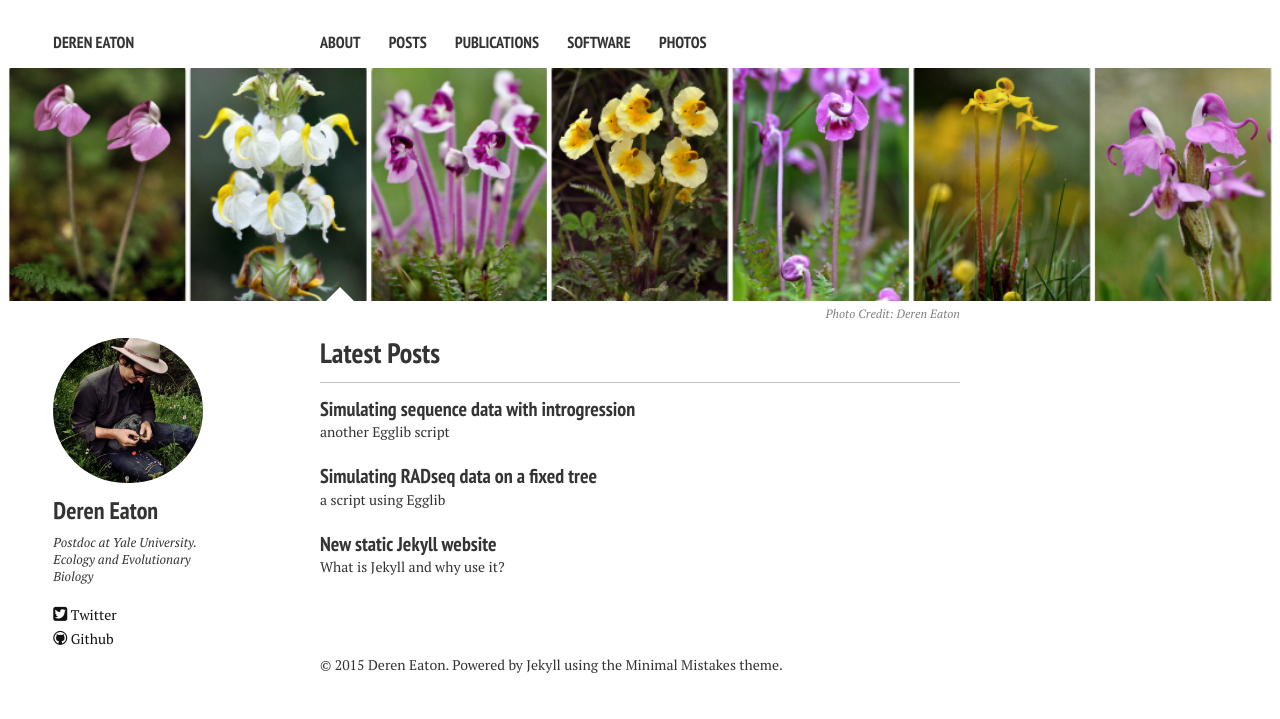
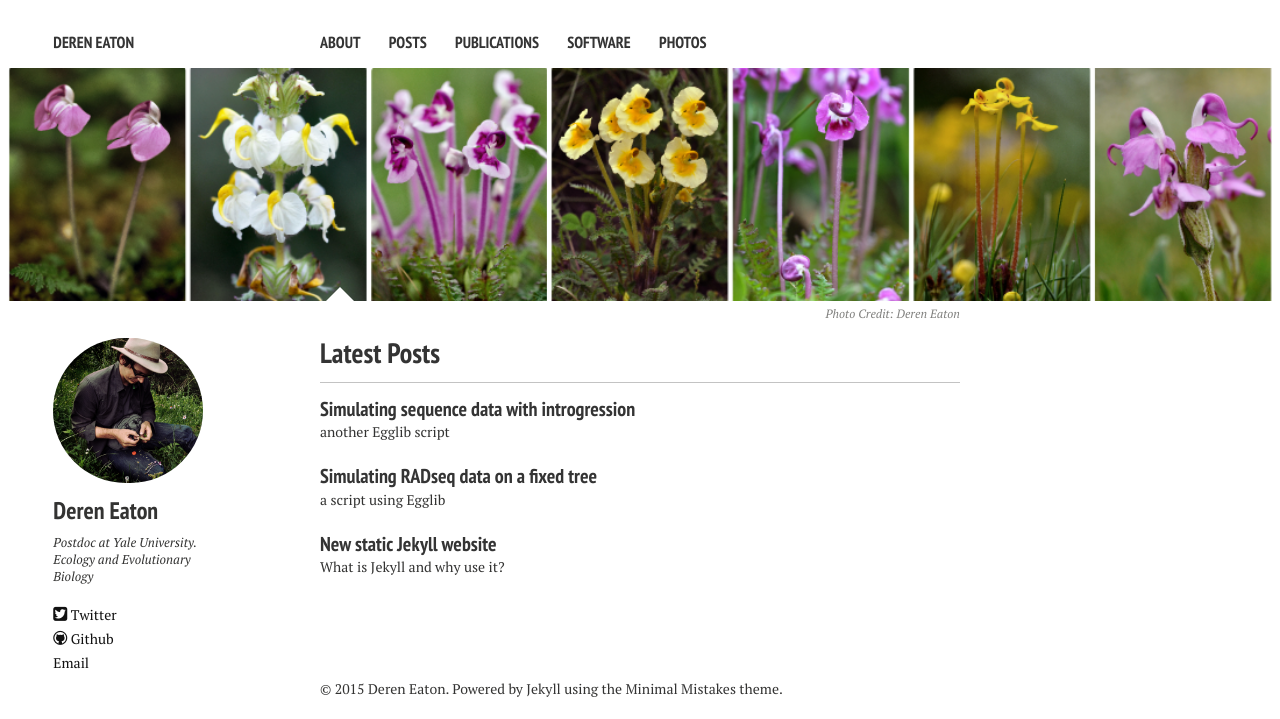
Before and after one commit to dereneaton/dereneaton.github.io, a Jekyll site: the page built from index.md, in a window 1280 px wide, cut to the strip 0-719 px from the top of the page. Built offline with Jekyll 4.4.1, drawn with Linux system fonts in a browser that asks for light colours; Markdown is read by kramdown in place of the engine named in the settings.

Commit message:
author email

```diff
--- a/_includes/_author-bio.html
+++ b/_includes/_author-bio.html
@@ -14,6 +14,7 @@
 {% if site.owner.instagram %}<a href="http://instagram.com/{{ site.owner.instagram }}" class="author-social" target="_blank"><i class="icon-instagram"></i> Instagram</a>{% endif %}
 {% if site.owner.tumblr %}<a href="http://{{ site.owner.tumblr }}.tumblr.com" class="author-social" target="_blank"><i class="icon-tumblr"></i> Tumblr</a>{% endif %}
 {% if site.owner.github %}<a href="http://github.com/{{ site.owner.github }}" class="author-social" target="_blank"><i class="icon-github"></i> Github</a>{% endif %}
+{% if site.owner.email %}<a href="mailto:{{ site.owner.email }}" class="author-social" target="_blank"><i class="icon-email"></i> Email</a>{% endif %}
 {% if site.owner.stackoverflow %}<a href="http://stackoverflow.com/users/{{ site.owner.stackoverflow }}" class="author-social" target="_blank"><i class="icon-stackoverflow"></i> Stackoverflow</a>{% endif %}
 {% if site.owner.lastfm %}<a href="http://lastfm.com/user/{{ site.owner.lastfm }}" class="author-social" target="_blank"><i class="icon-lastfm"></i> Last.fm</a>{% endif %}
 {% if site.owner.dribbble %}<a href="http://dribbble.com/{{ site.owner.dribbble }}" class="author-social" target="_blank"><i class="icon-dribbble"></i> Dribbble</a>{% endif %}
```
